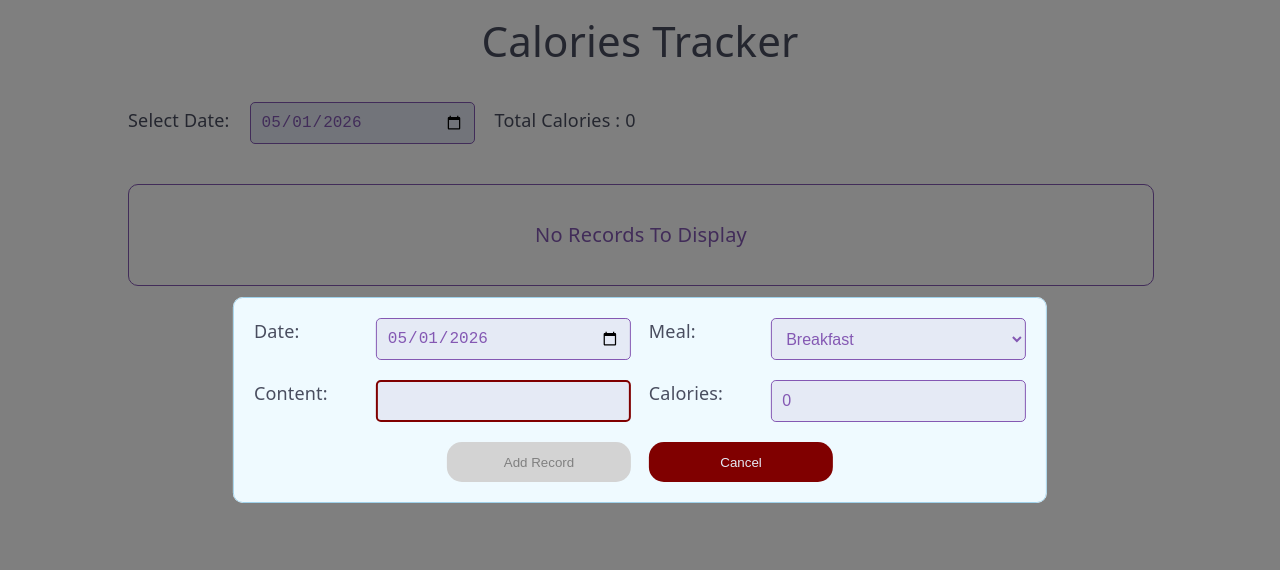
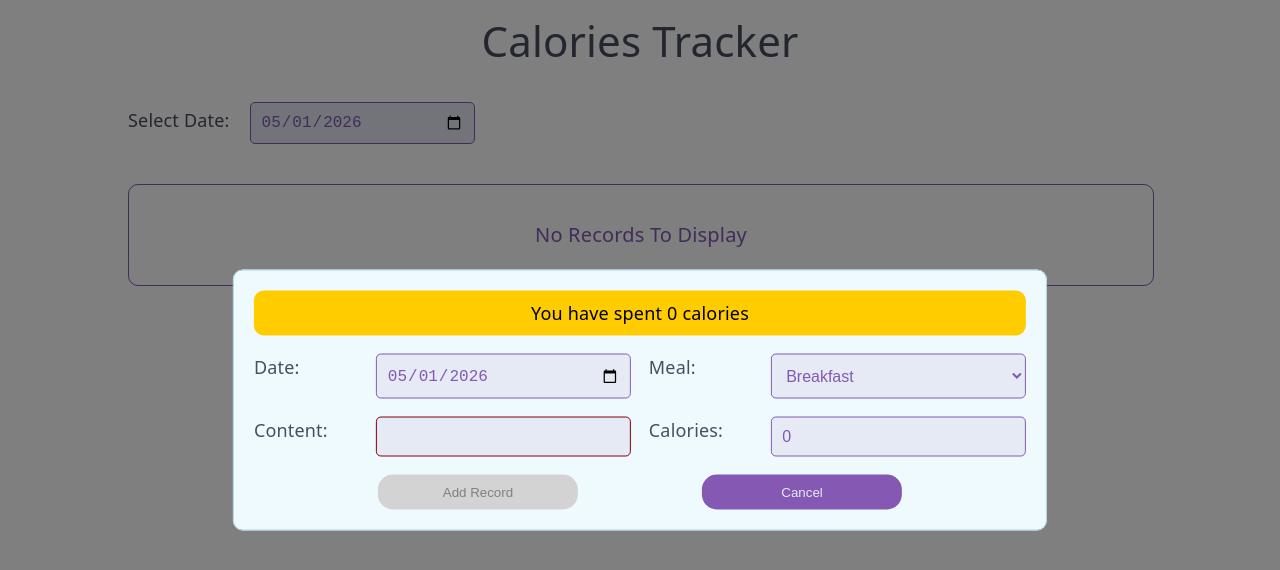
Before and after one commit to OmarKh006/calorie-tracker, a React (Vite) app: page / in a window 1280 px wide. Both pictures are taken after a click on the button "Track Food". Shown: the top 570 px of the page. Built offline with nearby package versions, Linux system fonts and the light colour scheme.

Commit message:
making the calorie state general among the app to be used in form and record list

```diff
--- a/src/App.jsx
+++ b/src/App.jsx
@@ -10,6 +10,7 @@ function App() {
   const [records, setRecords] = useState();
   const [isModalOpen, setIsModalOpen] = useState(false);
   const [currentDate, setCurrentDate] = useState(new Date());
+  const [calories, setCalories] = useState(0);
 
   const modalStyles = {
     content: {
@@ -81,6 +82,7 @@ function App() {
           onCancel={handleCloseModal}
           currentDate={currentDate}
           setCurrentDate={setCurrentDate}
+          calories={calories}
         />
       </ReactModal>
       {records && (
@@ -88,6 +90,8 @@ function App() {
           allRecords={records}
           currentDate={currentDate}
           setCurrentDate={setCurrentDate}
+          calories={calories}
+          setCalories={setCalories}
         />
       )}
       <button className={styles["open-modal-button"]} onClick={handleOpenModal}>
--- a/src/components/calorieRecordsSection/ListingSection.jsx
+++ b/src/components/calorieRecordsSection/ListingSection.jsx
@@ -15,18 +15,7 @@ function ListingSection(props) {
     );
   };
 
-  // useEffect(() => {
-  //   const timeoutID = setTimeout(() => {
-  //     setFilteredRecords((allRecords ?? []).filter(filterDate));
-  //   }, 5000);
-
-  //   return () => {
-  //     clearTimeout(timeoutID);
-  //   };
-  // }, [currentDate]);
-
   const filteredRecords = (allRecords ?? []).filter(filterDate);
-  const calories = filteredRecords.reduce((sum, r) => sum + r.calories, 0);
 
   const onDateChangeHandler = (event) => {
     props.setCurrentDate(new Date(event.target.value));
@@ -44,10 +33,11 @@ function ListingSection(props) {
         value={props.currentDate.toISOString().split("T")[0]}
         onChange={onDateChangeHandler}
       />
-      <label className={`${styles["listing-picker-label"]}`}>
-        Total Calories : {calories}
-      </label>
-      <RecordList records={filteredRecords} />
+      <RecordList
+        records={filteredRecords}
+        setCalories={props.setCalories}
+        calories={props.calories}
+      />
     </>
   );
 }
--- a/src/components/calorieRecordsSection/RecordList.jsx
+++ b/src/components/calorieRecordsSection/RecordList.jsx
@@ -1,19 +1,34 @@
+import { useEffect } from "react";
 import CalorieRecord from "./CalorieRecord";
 import styles from "./RecordList.module.css";
 
 export default function RecordList(props) {
+  const totalCalories = (props.records ?? []).reduce(
+    (sum, record) => sum + Number(record.calories),
+    0,
+  );
+
+  useEffect(() => {
+    props.setCalories(totalCalories);
+  }, [totalCalories]);
+
   if (!props.records?.length)
     return <div className={styles.placeholder}>No Records To Display</div>;
 
   return (
-    <ul className={styles["record-list"]}>
-      {props.records.map((record) => {
-        return (
+    <>
+      <ul className={styles["record-list"]}>
+        {props.records.map((record) => (
           <li className={styles["list-item"]} key={record.id}>
-            <CalorieRecord record={record}></CalorieRecord>
+            <CalorieRecord
+              record={record}
+              calories={props.calories}
+              setCalories={props.setCalories}
+            />
           </li>
-        );
-      })}
-    </ul>
+        ))}
+      </ul>
+      <label>Total calories : {props.calories}</label>
+    </>
   );
 }
--- a/src/components/edit/CaloriesRecordEdit.jsx
+++ b/src/components/edit/CaloriesRecordEdit.jsx
@@ -122,6 +122,7 @@ export default function CaloriesRecordEdit(props) {
 
   return (
     <form className={styles.form} onSubmit={onSubmitHandler}>
+      <p className={styles.warning}>You have spent {props.calories} calories</p>
       <label htmlFor="date">Date:</label>
       <input
         className={`${styles["form-input"]} ${!isDateValid ? styles.error : ""}`}
--- a/src/components/edit/CaloriesRecordEdit.module.css
+++ b/src/components/edit/CaloriesRecordEdit.module.css
@@ -6,6 +6,7 @@
   border-radius: var(--form-border-radius);
   border: 1px solid var(--theme-background-normal);
   display: grid;
+  gap: 10px;
 }
 
 .form label {
@@ -22,21 +23,28 @@
   border-radius: 5px;
   width: 100%;
   min-width: 255px;
-  margin-bottom: 20px;
   font-size: 16px;
   display: block;
   box-sizing: border-box;
 }
 
 .error {
-  border: 2px solid maroon;
+  border: 1px solid maroon;
   background-color: var(--theme-background-light);
   color: maroon;
 }
 
+.warning {
+  background: #ffcc00;
+  border-radius: var(--form-border-radius);
+  height: 45px;
+  line-height: 45px;
+  text-align: center;
+  margin: 0;
+}
+
 .footer {
   display: flex;
-  gap: 1rem;
   justify-content: space-evenly;
 }
 
@@ -51,27 +59,31 @@
   width: 200px;
 }
 
-button.cancel {
-  background-color: maroon;
+.footer button.secondary {
+  background-color: var(--theme-background-light);
+  border: 1px solid var(--theme-background-normal);
+  color: var(--theme-color-normal);
 }
 
-button:disabled {
+.footer button:disabled {
   background-color: lightgray;
   border-width: 0;
   color: gray;
   pointer-events: none;
 }
 
-@media (min-width: 768px) {
+@media (min-width: 786px) {
   .form {
     grid-template-rows: repeat(2, 1fr) minmax(40px, auto);
     grid-template-columns: repeat(2, auto 1fr);
     column-gap: 1rem;
+    row-gap: 1rem;
   }
 
-  .footer {
-    grid-column: 1/-1;
+  .footer,
+  .warning {
+    grid-column: 1 / -1;
     justify-self: center;
-    width: 50%;
+    width: 100%;
   }
 }
```
